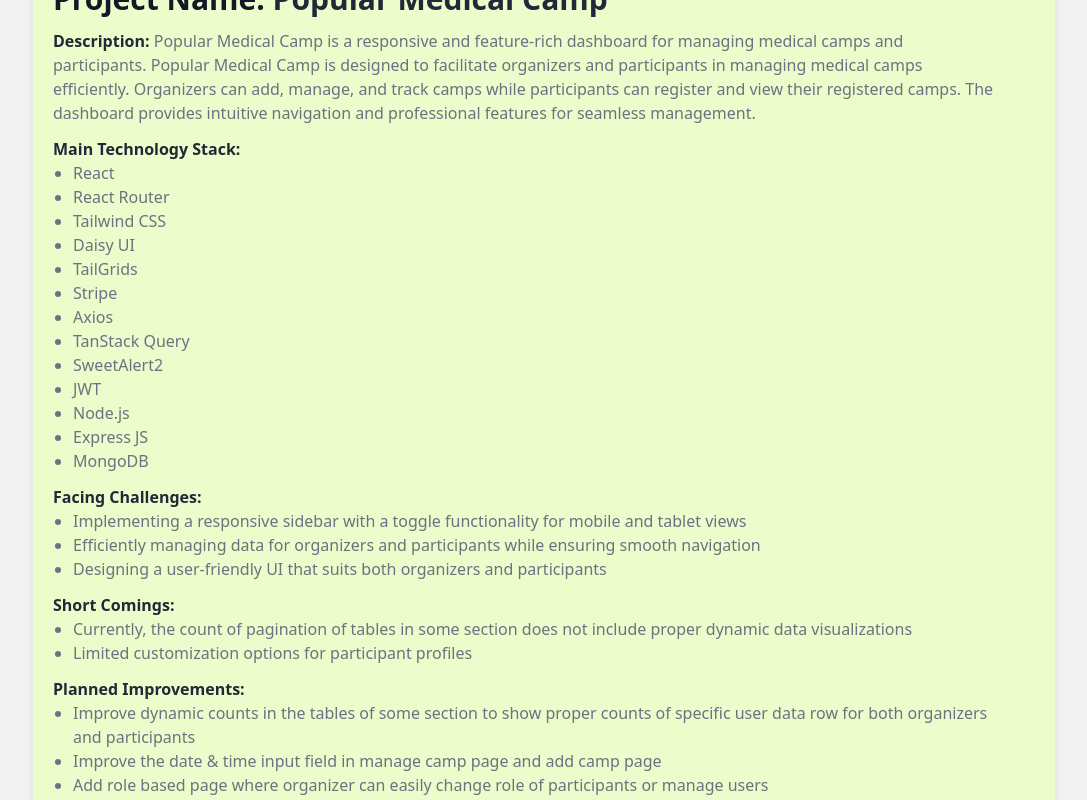
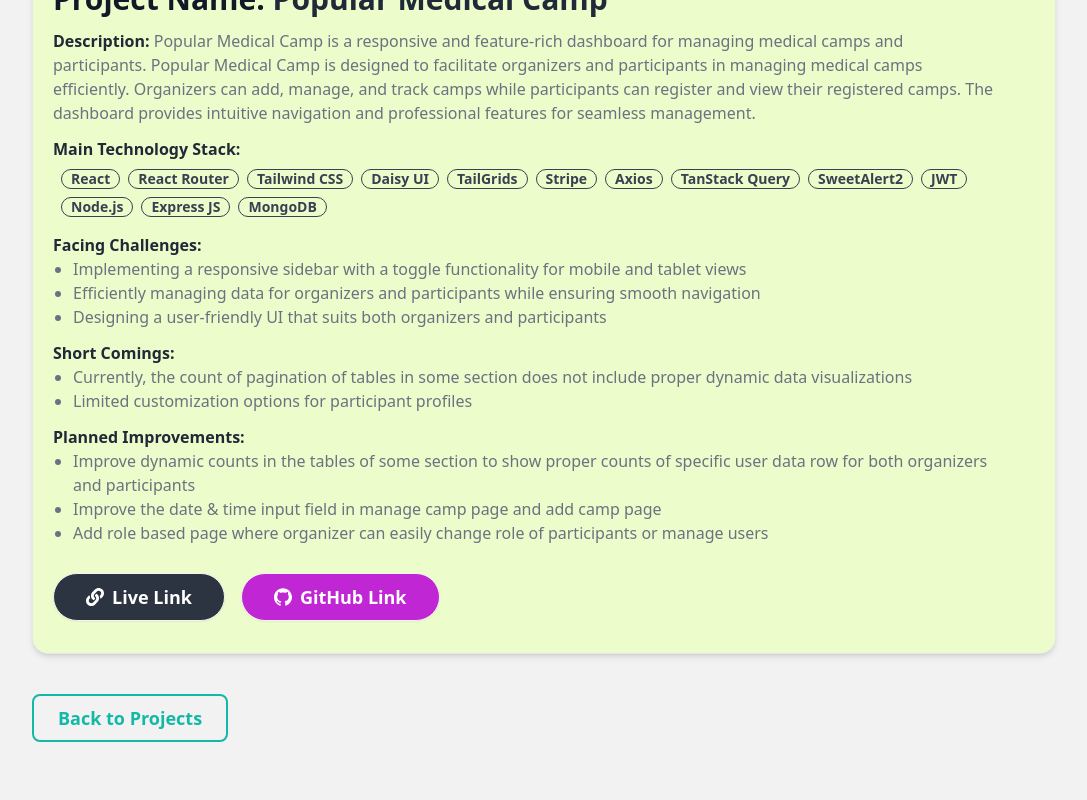
Before and after one commit to ssmahim01/mahim-personal-portfolio, a React (Vite) app: page /project/1 in a window 1280 px wide. Shown: the part 580-1380 px from the top of the page, without its empty margins (96-1183 px from the left). Built offline with nearby package versions, Linux system fonts and the light colour scheme.

Commit message:
Updated Project section with Skills section

```diff
--- a/src/components/Skills.jsx
+++ b/src/components/Skills.jsx
@@ -15,7 +15,7 @@
         <div className="w-11/12 mx-auto pt-20">
             <Heading title={"My Skills"} subHeading={"Skills and what i am learning"} />
 
-             <Marquee className="bg-base-300 p-5 rounded-md" speed={200} pauseOnHover={true}>
+             <Marquee className="bg-base-300 p-5 rounded-md" speed={100} pauseOnHover={true}>
             <div className="flex gap-8 items-center">
                 <h2 className="text-xl font-bold flex gap-4 items-center ml-10"><span>Frontend</span> <span>|</span></h2>
 
@@ -79,7 +79,7 @@
               <h4 className="text-center font-bold">Next JS</h4>
             </div>
 
-            <div className="bg-teal-200 rounded-lg py-8 px-24 flex flex-col gap-4 justify-center items-center">
+            <div className="bg-teal-100 rounded-lg py-8 px-24 flex flex-col gap-4 justify-center items-center">
             <figure>
                   <img
                     className="w-14 h-14"
--- a/src/pages/Project/Project.jsx
+++ b/src/pages/Project/Project.jsx
@@ -28,7 +28,7 @@
       });
   }, [id]);
 
-  if(loading) return <Loading />
+  if (loading) return <Loading />;
 
   if (!project) {
     return (
@@ -52,42 +52,64 @@
         />
 
         <div className="lg:pr-14 pr-8 pl-5 pb-8 space-y-3">
-        <h1 className="md:text-3xl text-2xl text-gray-900 font-bold mb-3">Project Name: <span className="text-gray-800">{project.name}</span></h1>
+          <h1 className="md:text-3xl text-2xl text-gray-900 font-bold mb-3">
+            Project Name: <span className="text-gray-800">{project.name}</span>
+          </h1>
           <p className="text-gray-500 font-medium">
-          <strong className="text-gray-800 font-bold">Description:</strong> {project.briefDescription}{". "}{project.detailedDescription}
+            <strong className="text-gray-800 font-bold">Description:</strong>{" "}
+            {project.briefDescription}
+            {". "}
+            {project.detailedDescription}
           </p>
-        <p className="text-gray-500 font-medium">
-          <strong className="text-gray-800 font-bold">Main Technology Stack:</strong>{" "}
-          {project.mainTechStack && project.mainTechStack.map(tech => (
-            <ul className="ml-5">
-              <li className="list-disc">{tech}</li>
-            </ul>
+
+          <div className="flex flex-col gap-1">
+            <strong className="text-gray-800 font-bold">
+              Main Technology Stack:
+            </strong>{" "}
+            <div>
+              {project.mainTechStack &&
+                project.mainTechStack.map((tech) => (
+                  <p
+                    key={tech}
+                    className="my-1 ml-2 badge badge-outline text-gray-700 font-bold"
+                  >
+                    {tech}
+                  </p>
                 ))}
-        </p>
-        <p className="text-gray-500 font-medium">
-          <strong className="text-gray-800 font-bold">Facing Challenges:</strong> {project.challenges && project.challenges.map(challenge => (
-            <ul className="ml-5">
+            </div>
+          </div>
+
+          <div className="text-gray-500 font-medium">
+            <strong className="text-gray-800 font-bold">
+              Facing Challenges:
+            </strong>{" "}
+            {project.challenges &&
+              project.challenges.map((challenge) => (
+                <ul key={challenge} className="ml-5">
                   <li className="list-disc">{challenge}</li>
                 </ul>
               ))}
-        </p>
-        <p className="text-gray-500 font-medium">
+          </div>
+          <div className="text-gray-500 font-medium">
             <strong className="text-gray-800 font-bold">Short Comings:</strong>{" "}
-          {project.shortcomings && project.shortcomings.map(short => (
-            <ul className="ml-5">
+            {project.shortcomings &&
+              project.shortcomings.map((short) => (
+                <ul key={short} className="ml-5">
                   <li className="list-disc">{short}</li>
                 </ul>
               ))}
-        </p>
-        <p className="text-gray-500 font-medium">
-          <strong className="text-gray-800 font-bold">Planned Improvements:</strong>{" "}
+          </div>
+          <div className="text-gray-500 font-medium">
+            <strong className="text-gray-800 font-bold">
+              Planned Improvements:
+            </strong>{" "}
             {project.plannedImprovements &&
-            project.plannedImprovements.map(improvement => (
-              <ul className="ml-5">
+              project.plannedImprovements.map((improvement) => (
+                <ul key={improvement} className="ml-5">
                   <li className="list-disc">{improvement}</li>
                 </ul>
               ))}
-        </p>
+          </div>
           <div className="flex gap-4 items-center pt-4">
             <Link
               to={project.liveLink}
@@ -109,7 +131,10 @@
         </div>
       </div>
       <div className="mt-10">
-          <Link to="/projects" className="btn btn-outline border-2 border-teal-500 text-teal-500 hover:border-none font-bold hover:bg-teal-500 text-lg hover:text-white px-6">
+        <Link
+          to="/projects"
+          className="btn btn-outline border-2 border-teal-500 text-teal-500 hover:border-none font-bold hover:bg-teal-500 text-lg hover:text-white px-6"
+        >
           Back to Projects
         </Link>
       </div>
```
Lines whose indentation alone changed are shown as unchanged.
